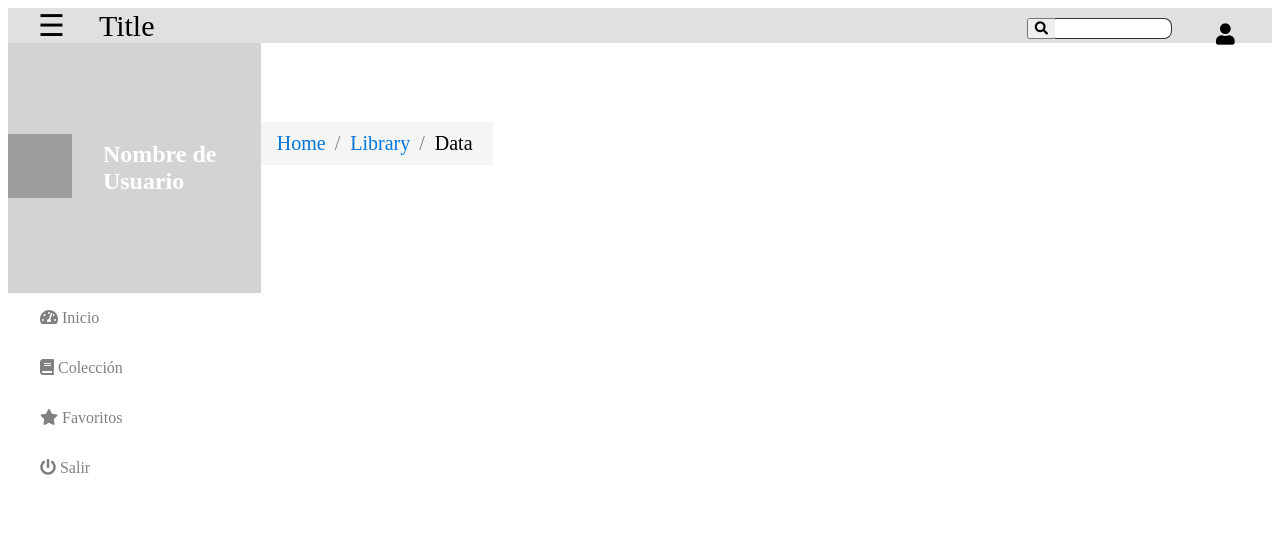
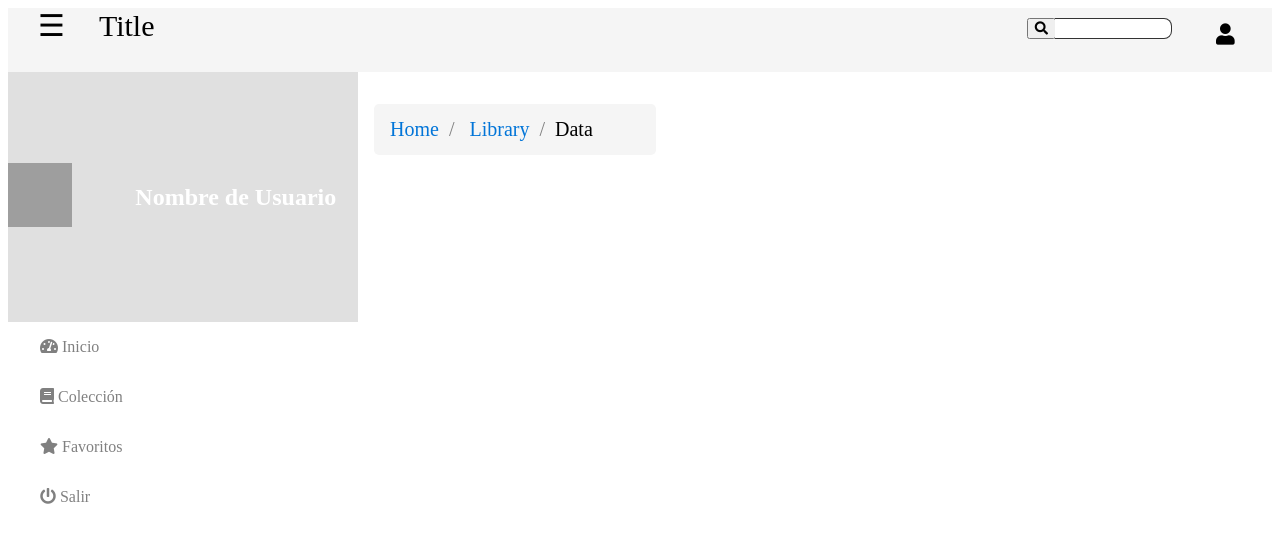
Before and after one commit to williamstibent/booksApp, a plain HTML site: page index.html in a window 1280 px wide. Drawn offline with Linux system fonts and the light colour scheme; grey boxes are pictures that could not be loaded; some icons are missing.

Commit message:
update content flex

```diff
--- a/css/styles.css
+++ b/css/styles.css
@@ -1,8 +1,13 @@
+:root {
+    --main-color: rgb(245, 245, 245);
+    --accent-color: rgb(224, 224, 224);
+  }
 header {
     width: 100%;
     position: relative;
     z-index: 0;
-    background-color: rgb(224, 224, 224);
+    background-color: var(--main-color);
+    height: 64px;
   }
 
 header .activator-menu {
@@ -60,8 +65,7 @@ header .title {
   }
 
   nav {
-    float: left;
-    width: 20%;
+    width: 350px;
 }
   nav ul {
       list-style-type: none;
@@ -88,7 +92,7 @@ nav li > a:hover{
 background-color: lightblue;
 }
 #nav-header{
-    background-color: lightgray;
+    background-color: var(--accent-color);
     height: 250px;
     display: flex;
 }
@@ -109,20 +113,24 @@ background-color: lightblue;
 }
 html, body{
     height: 100%;
+    display: flex;
+    flex-direction: column;
 }
 
   .page-content {
     float: left;
-    width: 80%;
+    flex: 1;
+    padding: 16px
 }
 
   .page-content .breadcrumb {
-    max-width: 200px;
+    padding: 14px 16px;
+    border-radius: 5px;
+    max-width: 250px;
 
   }
 
   .page-content ul.breadcrumb {
-    padding: 10px 16px;
     list-style: none;
     background-color: rgb(245, 245, 245);
 }
@@ -146,3 +154,10 @@ html, body{
     color: #0275d8;
     text-decoration: underline;
 }
+#content{
+    flex: 1;
+    display: flex;
+}
+#content section{
+    flex: 1;
+}
--- a/index.html
+++ b/index.html
@@ -1,16 +1,19 @@
 <!DOCTYPE html>
 <html>
+
 <head>
   <meta charset="utf-8">
   <title>Lemur Apes</title>
 
   <meta name="viewport" content="width=device-width, initial-scale=1">
   <!-- <link id="favicon" rel="shortcut icon" type="image/x-icon" href="favicon.ico">   -->
-  <link rel="stylesheet" href="https://use.fontawesome.com/releases/v5.0.13/css/all.css" integrity="sha384-DNOHZ68U8hZfKXOrtjWvjxusGo9WQnrNx2sqG0tfsghAvtVlRW3tvkXWZh58N9jp" crossorigin="anonymous">
+  <link rel="stylesheet" href="https://use.fontawesome.com/releases/v5.0.13/css/all.css" integrity="sha384-DNOHZ68U8hZfKXOrtjWvjxusGo9WQnrNx2sqG0tfsghAvtVlRW3tvkXWZh58N9jp"
+    crossorigin="anonymous">
 
   <script src="./js/index.js"></script>
   <link rel="stylesheet" href="./css/styles.css">
 </head>
+
 <body>
   <header>
     <span class="activator-menu">☰</span>
@@ -26,6 +29,7 @@
       <i class="fa fa-user fa-stack-1x"></i>
     </span>
   </header>
+  <div id="content">
     <nav>
       <div id="nav-header">
         <div>
@@ -61,13 +65,18 @@
         </li>
       </ul>
     </nav>
-  <div class="page-content">
+    <section class="page-content">
       <ul class="breadcrumb">
-      <li><a href="#">Home</a></li>
-      <li><a href="#">Library</a></li>
+        <li>
+          <a href="#">Home</a>
+        </li>
+        <li>
+          <a href="#">Library</a>
+        </li>
         <li>Data</li>
       </ul>
-    <div class="books-content">
+    </section>
+  </div>
+</body>
 
-</body>
 </html>
```
Lines whose indentation alone changed are shown as unchanged.
